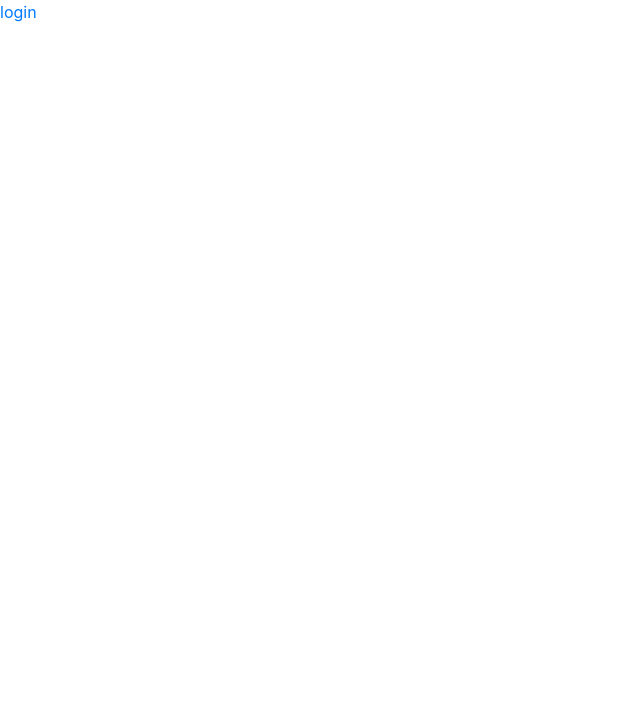
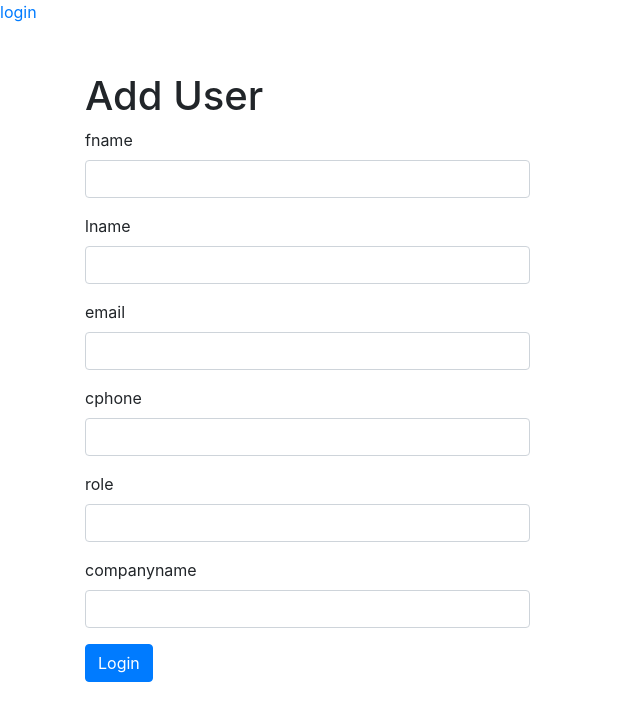
Before and after one commit to harry-009/finalproject, an Angular app: page /adduser in a window 1280 px wide. Before the commit this address led to /. Shown: the top 720 px of the page, without its empty margins (0-640 px from the left). Built offline with nearby package versions, Linux system fonts and the light colour scheme.

Commit message:
added new code for user module

```diff
--- a/src/app/dashboard/dashboard.component.html
+++ b/src/app/dashboard/dashboard.component.html
@@ -1 +1,29 @@
-<p>dashboard works!</p>
+  <div class="pricing-header px-3 py-3 pt-md-5 pb-md-4 mx-auto text-center">
+    <h1 class="display-4">Dashboard</h1>
+    <!-- <p class="lead">Quickly build an effective pricing table for your potential customers with this Bootstrap example. It's built with default Bootstrap components and utilities with little customization.</p> -->
+  </div>
+
+  <div class="container">
+    <div class="card-deck mb-3 text-center">
+      <div class="card mb-4 box-shadow">
+        <div class="card-header">
+          <h4 class="my-0 font-weight-normal">Users</h4>
+        </div>
+        <div class="card-body">
+          <h1 class="card-title pricing-card-title">Total: {{totalUsers}}</h1>
+          <br/><br/><br/>
+          <a routerLink="/userlist" class="btn btn-lg btn-block btn-primary">Details</a>
+        </div>
+      </div>
+      <div class="card mb-4 box-shadow">
+        <div class="card-header">
+          <h4 class="my-0 font-weight-normal">Categories</h4>
+        </div>
+        <div class="card-body">
+          <h1 class="card-title pricing-card-title">Total: {{totalCategories}}</h1>
+          <br/><br/><br/>
+          <a routerLink="/userlist" class="btn btn-lg btn-block btn-primary">Details</a>
+        </div>
+      </div>
+    </div>
+  </div>
--- a/src/app/dashboard/dashboard.component.ts
+++ b/src/app/dashboard/dashboard.component.ts
@@ -1,15 +1,32 @@
 import { Component, OnInit } from '@angular/core';
+import { ResponseAPI } from '../user/response';
+import { UserService } from '../user/user.service';
 
 @Component({
-  selector: 'app-dashboard',
-  templateUrl: './dashboard.component.html',
-  styleUrls: ['./dashboard.component.css']
+    selector: 'app-dashboard',
+    templateUrl: './dashboard.component.html',
+    styleUrls: ['./dashboard.component.css']
 })
 export class DashboardComponent implements OnInit {
 
-  constructor() { }
+    totalUsers: number = 0;
+    totalCategories: number = 0;
 
-  ngOnInit(): void {
-  }
+    response: ResponseAPI = {success: true, total: 0, users:[]};
 
+    constructor( private userService: UserService) { }
+
+    ngOnInit(): void {
+        this.getAllUsersCount();
+    }
+
+    getAllUsersCount(){
+
+        this.userService.getAllUsers().subscribe(
+            data => {
+                this.response = JSON.parse(JSON.stringify(data));
+                this.totalUsers = this.response.total;
+            }
+        );
+    }
 }
--- a/src/app/user/adduser/adduser.component.html
+++ b/src/app/user/adduser/adduser.component.html
@@ -1 +1,83 @@
-<p>adduser works!</p>
+<section class="contact">
+    <div class="container">
+      <div class="row mt-5">
+        <div class="col-md-5">
+          <h1>Add User</h1>
+
+   <form [formGroup]="adduserForm" (ngSubmit)="onSubmit()">
+
+
+    <div class="form-group">
+      <label for="name">fname</label>
+      <input type="text" formControlName="fname" class="form-control" [ngClass]="{ 'is-invalid': submitted && adduserForm.controls.fname.errors }" />
+      <div *ngIf="submitted && adduserForm.controls.fname.errors" class="invalid-feedback">
+          <div *ngIf="adduserForm.controls.fname.errors.required">First Name Is REquired</div>
+      </div>
+  </div>
+
+
+  <div class="form-group">
+    <label for="name">lname</label>
+    <input type="text" formControlName="lname" class="form-control" [ngClass]="{ 'is-invalid': submitted && adduserForm.controls.lname.errors }" />
+    <div *ngIf="submitted && adduserForm.controls.lname.errors" class="invalid-feedback">
+        <div *ngIf="adduserForm.controls.lname.errors.required">Last Name Is REquired</div>
+    </div>
+</div>
+
+
+
+  <div class="form-group">
+    <label for="email">email</label>
+    <input type="text" formControlName="email" class="form-control" [ngClass]="{ 'is-invalid': submitted && adduserForm.controls.email.errors }" />
+    <div *ngIf="submitted && adduserForm.controls.email.errors" class="invalid-feedback">
+        <div *ngIf="adduserForm.controls.email.errors.required">email is required</div>
+    </div>
+  </div>
+
+
+  <div class="form-group">
+    <label for="cphone">cphone</label>
+    <input type="text" formControlName="cphone" class="form-control" [ngClass]="{ 'is-invalid': submitted && adduserForm.controls.cphone.errors }" />
+    <div *ngIf="submitted && adduserForm.controls.cphone.errors" class="invalid-feedback">
+        <div *ngIf="adduserForm.controls.cphone.errors.required">email is required</div>
+    </div>
+  </div>
+
+
+  <div class="form-group">
+    <label for="role">role</label>
+    <input type="text" formControlName="role" class="form-control" [ngClass]="{ 'is-invalid': submitted && adduserForm.controls.role.errors }" />
+    <div *ngIf="submitted && adduserForm.controls.role.errors" class="invalid-feedback">
+        <div *ngIf="adduserForm.controls.role.errors.required">email is required</div>
+    </div>
+  </div>
+
+
+  <div class="form-group">
+    <label for="companyname">companyname</label>
+    <input type="text" formControlName="companyname" class="form-control" [ngClass]="{ 'is-invalid': submitted && adduserForm.controls.companyname.errors }" />
+    <div *ngIf="submitted && adduserForm.controls.companyname.errors" class="invalid-feedback">
+        <div *ngIf="adduserForm.controls.companyname.errors.required">email is required</div>
+    </div>
+  </div>
+
+
+
+
+  <div class="form-group">
+    <button [disabled]="loading" class="btn btn-primary">
+        <span *ngIf="loading" class="spinner-border spinner-border-sm mr-1"></span>
+        Login
+    </button>
+
+  </div>
+
+    </form>
+
+     </div>
+    </div>
+
+
+  </div>
+
+    </section>
--- a/src/app/user/adduser/adduser.component.ts
+++ b/src/app/user/adduser/adduser.component.ts
@@ -1,15 +1,50 @@
 import { Component, OnInit } from '@angular/core';
+import { FormGroup, FormBuilder, Validators } from '@angular/forms';
+import { UserService } from '../user.service';
 
 @Component({
-  selector: 'app-adduser',
-  templateUrl: './adduser.component.html',
-  styleUrls: ['./adduser.component.css']
+    selector: 'app-adduser',
+    templateUrl: './adduser.component.html',
+    styleUrls: ['./adduser.component.css']
 })
 export class AdduserComponent implements OnInit {
 
-  constructor() { }
+    adduserForm: FormGroup;
+    loading = false;
+    submitted = false;
+    returnUrl: string;
 
-  ngOnInit(): void {
-  }
+    constructor(private formBuilder: FormBuilder, private userService: UserService) {
 
+        this.adduserForm = this.formBuilder.group({
+            fname: ['', Validators.required],
+            lname: ['', Validators.required],
+            cphone: ['', Validators.required],
+            role: ['', Validators.required],
+            companyname: ['', Validators.required],
+            email: ['', Validators.required],
+        });
+        this.returnUrl = "/home";
+
+    }
+
+    ngOnInit(): void {
+    }
+
+    onSubmit() {
+        this.submitted = true;
+
+        if (!this.adduserForm.valid)
+            return;
+
+        this.userService.addUser(   this.adduserForm.controls.fname.value,
+                                    this.adduserForm.controls.lname.value,
+                                    this.adduserForm.controls.email.value,
+                                    this.adduserForm.controls.cphone.value,
+                                    this.adduserForm.controls.companyname.value,
+                                    this.adduserForm.controls.role.value, ).subscribe(data => {
+                                            console.log(data)
+                                        });
+
+    }
 }
--- a/src/app/user/list/list.component.html
+++ b/src/app/user/list/list.component.html
@@ -1,12 +1,22 @@
-<h2>Users List</h2>
+<h2 class="text-center">Users List</h2>
 
-<h3>Total users: {{response?.total}}</h3>
+<div class="row">
+    <div class="col-md-12">
+        <h3 class="float-left">Total users: {{response?.total}}</h3>
+        <a routerLink="/adduser" class="btn btn-primary float-right">Add User</a>
+    </div>
+</div>
+<hr>
+
+<div class="row">
+    <div class="col-md-12">
         <table class="table table-striped">
         <thead>
             <tr>
             <th>Firstname</th>
             <th>Lastname</th>
             <th>Email</th>
+            <th>Actions</th>
             </tr>
         </thead>
         <tbody>
@@ -14,6 +24,11 @@
             <td>{{u?.firstName}}</td>
             <td>{{u?.lastName}}</td>
             <td>{{u?.email}}</td>
+            <td>
+                    <button class="btn btn-sm btn-primary">Edit</button>
+                    &nbsp;|&nbsp;
+                    <button class="btn btn-sm btn-danger" (click)="deleteUser(u.id)">Delete</button>
+            </td>
             </tr>
         </tbody>
         </table>
@@ -22,3 +37,5 @@
                 {{u?.firstName}}
             </li>
         </ul> -->
+    </div>
+</div>
--- a/src/app/user/list/list.component.ts
+++ b/src/app/user/list/list.component.ts
@@ -28,8 +28,16 @@ export class ListComponent implements OnInit {
             data => {
                 this.response = JSON.parse(JSON.stringify(data));
                 this.users = this.response.users;
-
             }
         );
     }
+
+    deleteUser(id: string) {
+        if (confirm("Are you sure to delete?")) {
+            this.userService.deleteUser(id).subscribe(data => {
+                this.getAllUsers();
+                alert("Deleted successfully.");
+            });
+        }
+    }
 }
--- a/src/app/user/user-routing.module.ts
+++ b/src/app/user/user-routing.module.ts
@@ -1,7 +1,10 @@
 import { NgModule } from '@angular/core';
 import { RouterModule, Routes } from '@angular/router';
+import { AdduserComponent } from './adduser/adduser.component';
 
-const routes: Routes = [];
+const routes: Routes = [
+  {path: "adduser", component: AdduserComponent}
+];
 
 @NgModule({
   imports: [RouterModule.forChild(routes)],
--- a/src/app/user/user.module.ts
+++ b/src/app/user/user.module.ts
@@ -7,6 +7,7 @@ import { DeleteuserComponent } from './deleteuser/deleteuser.component';
 import { EdituserComponent } from './edituser/edituser.component';
 import { ListComponent } from './list/list.component';
 import { HttpClientModule } from '@angular/common/http';
+import { ReactiveFormsModule } from '@angular/forms';
 
 
 @NgModule({
@@ -14,7 +15,8 @@ import { HttpClientModule } from '@angular/common/http';
   imports: [
     CommonModule,
     UserRoutingModule,
-    HttpClientModule
+    HttpClientModule,
+    ReactiveFormsModule
   ]
 })
 export class UserModule { }
--- a/src/app/user/user.service.ts
+++ b/src/app/user/user.service.ts
@@ -1,4 +1,5 @@
 import { HttpClient, HttpHeaders } from '@angular/common/http';
+import { THIS_EXPR } from '@angular/compiler/src/output/output_ast';
 import { Injectable } from '@angular/core';
 
 @Injectable({
@@ -30,7 +31,47 @@ export class UserService {
             //'Cookie': 'sails.sid=s%3AK_iBFKB4q4gBOQ9YDaHT8ksqKl4uRkXe.wdp2PBXGFra3CVv09SVoPMkL%2BV4GmoyxQpX0XSeKhl8'
         }
 
-
         return new HttpHeaders(headerDict);
     }
+
+    addUser(firstName:string, lastName:string, email:string, mobileNo:string, companyName:string, role:string){
+        let api = `http://198.251.65.146:4605/users`;
+
+        let requestOptions = {
+            headers: this.getHeaders(),
+        }
+
+        let body = {
+            address: "",
+            city: "",
+            companyName:companyName,
+            country: "",
+            description: "",
+            email: email,
+            expMonths: "",
+            expYear: "",
+            firstName:firstName,
+            image: "",
+            isFeatured: null,
+            lastName: lastName,
+            linkedinProfile: "",
+            mobileNo: mobileNo,
+            rank: "",
+            role: "U",
+            skills: [],
+            zipcode: "",
+        }
+
+        return this.httpClient.post(api, body, requestOptions);
+    }
+
+    deleteUser(id: string) {
+        let api = `http://198.251.65.146:4605/delete?id=${id}&model=users`;
+
+        let requestOptions = {
+            headers: this.getHeaders(),
+        }
+
+        return this.httpClient.delete(api, requestOptions);
+    }
 }
--- a/src/app/user/user.ts
+++ b/src/app/user/user.ts
@@ -1,4 +1,5 @@
 export interface User {
+    id:number,
     companyName: string,
     createdAt: string,
     email: string,
```
Lines whose indentation alone changed are shown as unchanged.
